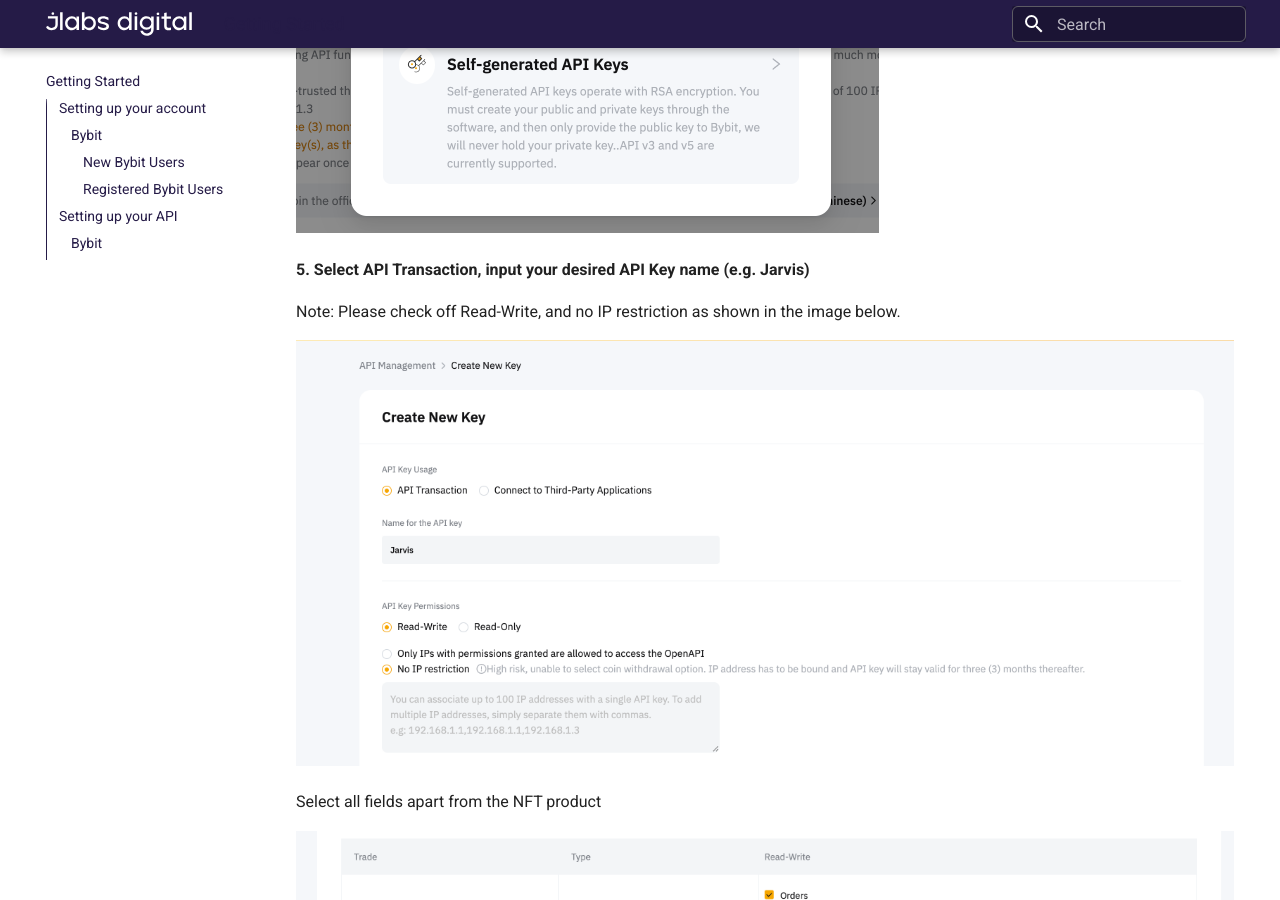
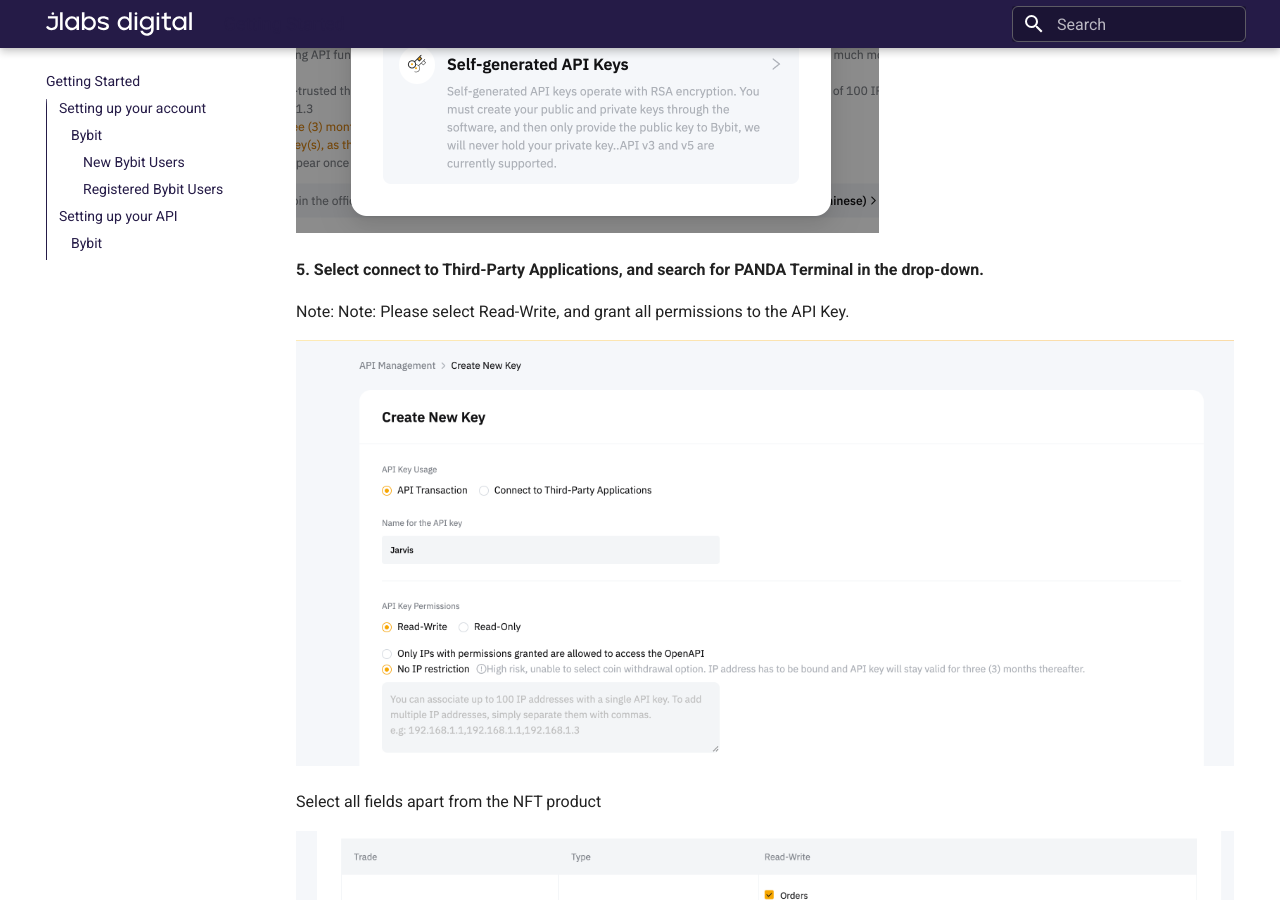
Before and after one commit to roniAnalytics/mkdocs-jlabs, an MkDocs documentation site: the page built from docs/index.md, in a window 1280 px wide and 900 px high, scrolled down 2067 px. Built offline with MkDocs 1.6.1 and Material for MkDocs 9.7.7, drawn with Linux system fonts in a browser that asks for light colours.

Commit message:
Update index.md

```diff
--- a/docs/index.md
+++ b/docs/index.md
@@ -61,9 +61,9 @@
 
 ![alt text](assets/images/tutorial2.png)
 
-**5. Select API Transaction, input your desired API Key name (e.g. Jarvis)**
+**5. Select connect to Third-Party Applications, and search for PANDA Terminal in the drop-down.**
 
-Note: Please check off Read-Write, and no IP restriction as shown in the image below.
+Note: Note: Please select Read-Write, and grant all permissions to the API Key.
 
 ![alt text](assets/images/tutorial3.png)
 
```
